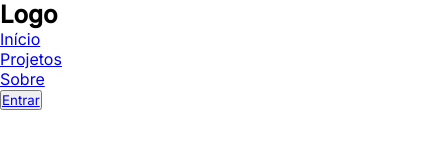
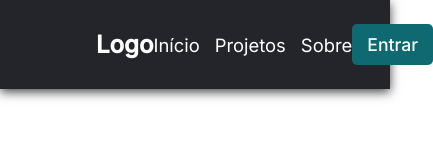
Before and after one commit to natyy200/menu-responsivo, a plain HTML site: page index.html in a window 390 px wide. Shown: the whole page, 433 px wide, since content can reach past the window. Drawn offline with Linux system fonts and the light colour scheme.

Commit message:
estilizando a parte não-responsiva

```diff
--- a/assets/css/style.css
+++ b/assets/css/style.css
@@ -2,7 +2,8 @@
 
 :root {
     --neutral-color-1: #24252a;
-    --primary-color-1: #0187a7;
+    --neutral-color-2: #464646;
+    --primary-color-1: #0f6970;
     --text-color: #fff;
 }
 
@@ -12,3 +13,62 @@
     box-sizing: border-box;
     font-family: 'Inter', sans-serif;
 }
+
+header {
+    background-color: var(--neutral-color-1);
+    box-shadow: 0px 3px 10px var(--neutral-color-2);
+}
+
+.nav-bar {
+    display: flex;
+    justify-content: space-between;
+    padding: 1.5rem 6rem;
+}
+
+.logo {
+    display: flex;
+    align-items: center;
+}
+
+.logo h1 {
+    color: var(--text-color);
+}
+
+.nav-list {
+    display: flex;
+    align-items: center;
+}
+
+.nav-list ul {
+    display: flex;
+    gap: 15px;
+    justify-content: center;
+    list-style: none;
+}
+
+.nav-link {
+    text-decoration: none;
+    font-size: 1.15rem;
+    font-weight: 400;
+    color: var(--text-color);
+}
+
+.login-button button {
+    border: none;
+    padding: 10px 15px;
+    border-radius: 5px;
+    background-color: var(--primary-color-1);
+    cursor: pointer;
+    transition: background-color .5s;
+}
+
+.login-button button:hover {
+    background-color: #2a9299;
+}
+
+.login-button button a {
+    text-decoration: none;
+    font-weight: 500;
+    font-size: 1.1rem;
+    color: var(--text-color);
+}
```
